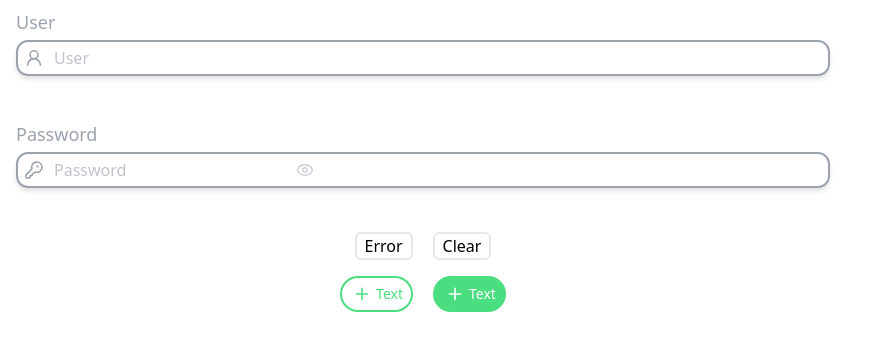
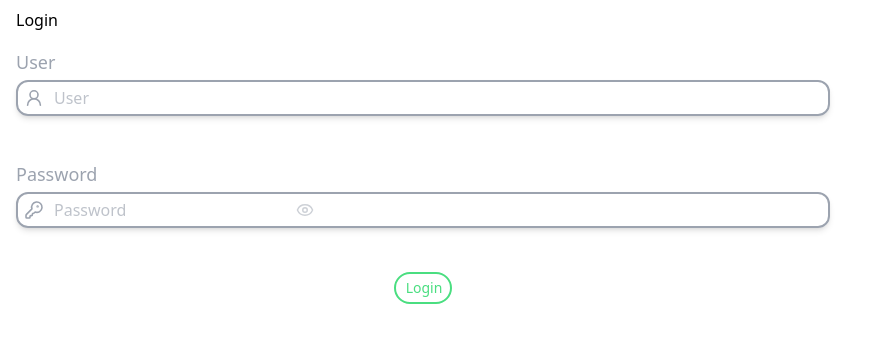
Before and after one commit to gustaaragao/rick-and-morty-app, a Vue app: page /login in a window 1280 px wide. Shown: the top 350 px of the page, without its empty margins (0-877 px from the left). Built offline with nearby package versions, Linux system fonts and the light colour scheme.

Commit message:
Feature/api db jsonserver (#3)
* feature: requester db-jsonserver

* chore(db): change key 'name' to 'firstname' and 'surname' to 'lastname'

```diff
--- a/db/db.json
+++ b/db/db.json
@@ -1,13 +1,20 @@
 {
-    "posts": [
-      { "id": "1", "title": "a title", "views": 100 },
-      { "id": "2", "title": "another title", "views": 200 }
-    ],
-    "comments": [
-      { "id": "1", "text": "a comment about post 1", "postId": "1" },
-      { "id": "2", "text": "another comment about post 1", "postId": "1" }
-    ],
-    "profile": {
-      "name": "typicode"
+  "users": [
+    {
+      "firstname": "Gustavo",
+      "lastname": "Silva",
+      "username": "gustavo.silva",
+      "email": "gustavo.silva@gmail.com",
+      "password": "gustavo@12345",
+      "id": 1
+    },
+    {
+      "firstname": "Gustavo",
+      "lastname": "Aragão",
+      "username": "gustavo.aragao",
+      "email": "gustavo.aragao@gmail.com",
+      "password": "gustavo@12345",
+      "id": 2
     }
-  }
+  ]
+}
--- /dev/null
+++ b/src/services/api/routing/requesters/db-jsonserver-requester.js
@@ -0,0 +1,12 @@
+import { requester } from './requester'
+
+const BASE_URL = import.meta.env.VITE_API_DB_JSONSERVER_URL
+
+export async function dbRequester(method, entity, params = '', headersOption) {
+  try {
+    const url = BASE_URL + '/' + entity + params
+    return await requester(url, method, '', headersOption)
+  } catch (error) {
+    throw error.response ?? error
+  }
+}
--- a/src/views/LoginView.vue
+++ b/src/views/LoginView.vue
@@ -1,5 +1,7 @@
 <template>
-  <div class="relative grid gap-4 pl-4 pt-2 pr-[450px]">
+  <!--begin: Login -->
+  <form class="relative grid gap-4 pl-4 pt-2 pr-[450px]">
+    <h1>Login</h1>
     <!-- begin: User Input -->
     <BaseInput label="User" placeholder="User" focusColor="violet-400" :error="errorMessage">
       <template #icon>
@@ -14,35 +16,21 @@
       </template>
     </BaseInput>
     <!-- end: Password Input -->
-    <!-- begin: Buttons -->
-    <div class="flex justify-center gap-5 select-none">
-      <button class="border-2 rounded-md px-2" @click="errorMessage = 'Error message'">
-        Error
-      </button>
-      <button class="border-2 rounded-md px-2" @click="errorMessage = ''">
-        Clear
-      </button>
-    </div>
-    <!-- end: Buttons -->
     <!-- begin: My own Buttons -->
     <div class="flex justify-center gap-5 select-none">
       <BaseButton type="LightButton">
-        <template #icon> <Plus /> </template>
-        <template #text> Text </template>
-      </BaseButton>
-      <BaseButton>
-        <template #icon> <Plus /> </template>
-        <template #text> Text </template>
+        <template #text> Login </template>
       </BaseButton>
     </div>
     <!-- end: My own Buttons -->
-  </div>
+  </form>
+  <!--end: Login -->
 </template>
 
 <script setup>
 import BaseInput from '@/components/inputs/BaseInput.vue'
 import BaseButton from '@/components/buttons/BaseButton.vue'
-import { UserRound, KeyRound, Plus } from 'lucide-vue-next'
+import { UserRound, KeyRound } from 'lucide-vue-next'
 import { ref, watch } from 'vue';
 
 const errorMessage = ref('');
```
Also changed, not shown: 1 other file (tests, documents, lock files or other folders).
